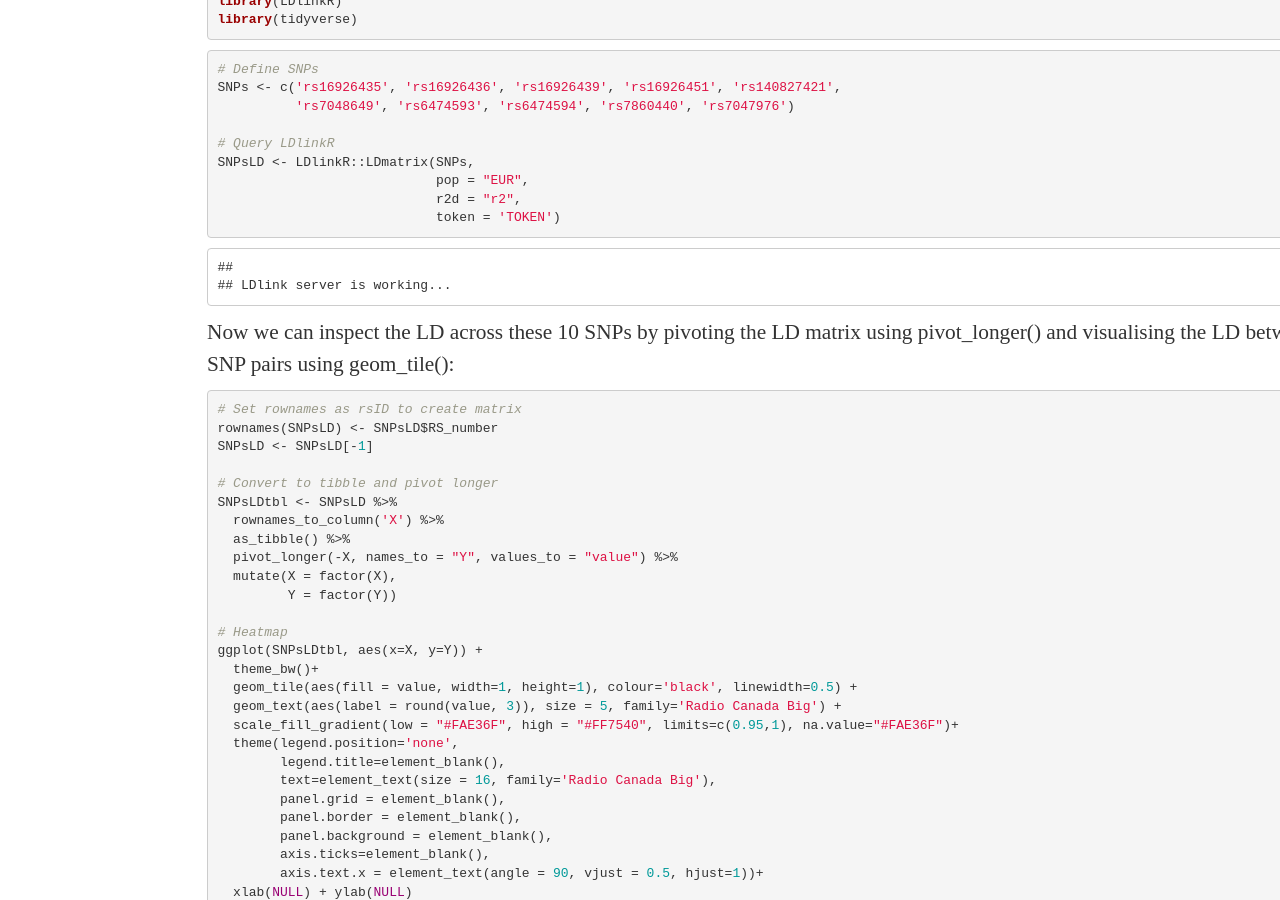
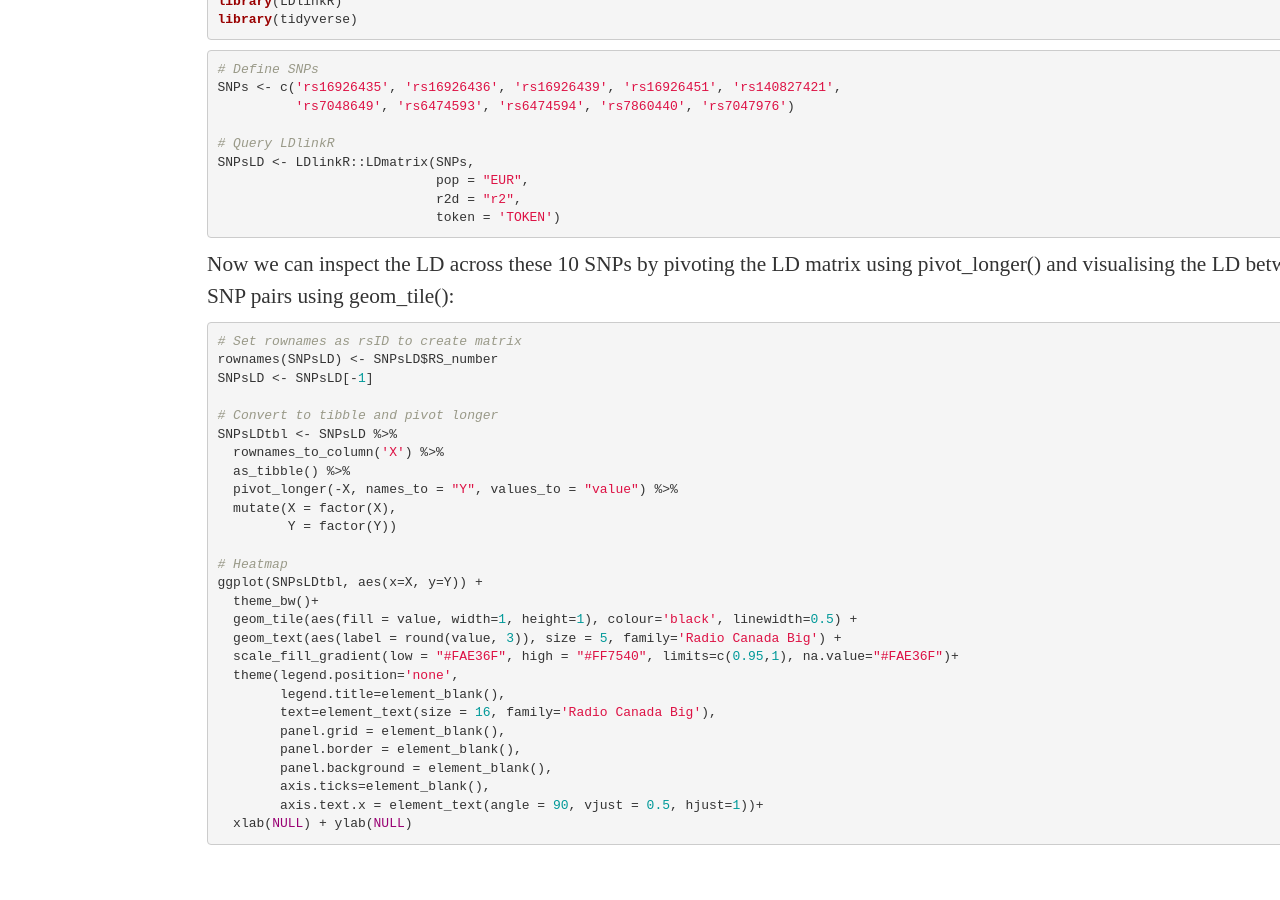
Before and after one commit to alicesmail12/alicesmail12.github.io, a Jekyll site: the page Genetics/_posts/2024-06-11-Linkage-Disequilibrium.html, which Jekyll copies as it is, in a window 1280 px wide and 900 px high, scrolled down 2184 px. Built offline with Jekyll 4.4.1, drawn with Linux system fonts in a browser that asks for light colours; some web fonts are replaced.

Commit message:
Update 2024-06-11-Linkage-Disequilibrium.html

```diff
--- a/Genetics/_posts/2024-06-11-Linkage-Disequilibrium.html
+++ b/Genetics/_posts/2024-06-11-Linkage-Disequilibrium.html
@@ -403,8 +403,6 @@ SNPsLD &lt;- LDlinkR::LDmatrix(SNPs,
                             pop = &quot;EUR&quot;,
                             r2d = &quot;r2&quot;,
                             token = &#39;TOKEN&#39;)</code></pre>
-<pre><code>##
-## LDlink server is working...</code></pre>
 <p>Now we can inspect the LD across these 10 SNPs by pivoting the LD
 matrix using pivot_longer() and visualising the LD between SNP pairs
 using geom_tile():</p>
```
